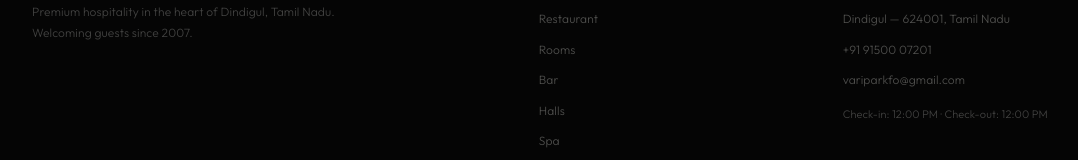
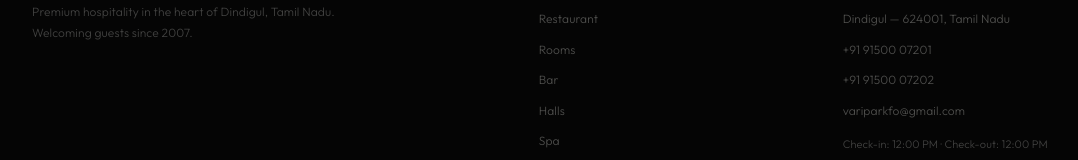
Before and after one commit to supperyaso-netizen/varipark, a React (Vite) app: page / in a window 1280 px wide. Shown: the part 8917-9077 px from the top of the page, without its empty margins (16-1094 px from the left). Built offline with nearby package versions, Linux system fonts and the light colour scheme.

Commit message:
Add second contact number +91 91500 07202 to footer

```diff
--- a/src/components/Footer.jsx
+++ b/src/components/Footer.jsx
@@ -67,6 +67,9 @@ export default function Footer() {
               <a href="tel:+919150007201" className="text-editorial text-[rgba(245,245,240,0.3)] text-[12px] hover:text-[#f5f5f0] transition-colors">
                 +91 91500 07201
               </a>
+              <a href="tel:+919150007202" className="text-editorial text-[rgba(245,245,240,0.3)] text-[12px] hover:text-[#f5f5f0] transition-colors">
+                +91 91500 07202
+              </a>
               <a href="mailto:variparkfo@gmail.com" className="text-editorial text-[rgba(245,245,240,0.3)] text-[12px] hover:text-[#f5f5f0] transition-colors">
                 variparkfo@gmail.com
               </a>
```
